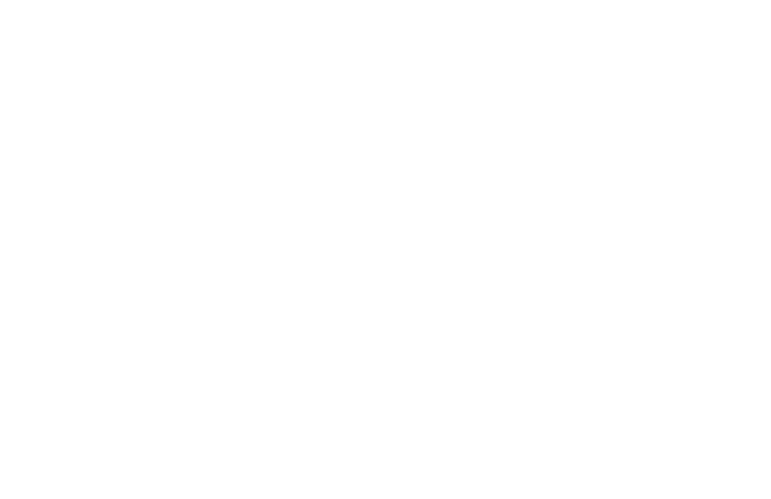
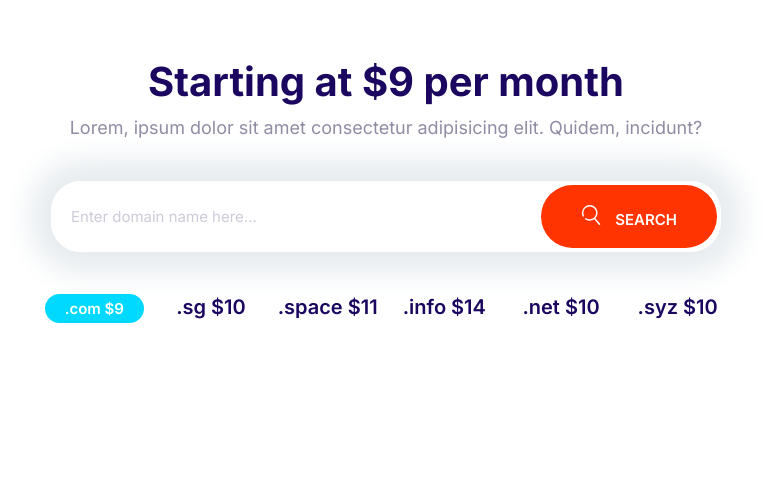
Before and after one commit to aphwong/moshify, a plain HTML site: page index.html in a window 1280 px wide. Shown: the whole page, without its empty margins (254-1025 px from the left). Drawn offline with Linux system fonts and the light colour scheme.

Commit message:
Build domain block

```diff
--- a/css/style.css
+++ b/css/style.css
@@ -207,6 +207,7 @@ a {
   white-space: nowrap;
   text-align: center;
   margin: 1rem 0;
+  outline: 0;
 }
 
 .btn--primary {
@@ -257,6 +258,12 @@ a {
   padding-right: 6rem;
 }
 
+.btn .icon {
+  width: 2rem;
+  height: 2rem;
+  margin-right: 1rem;
+}
+
 @media screen and (min-width: 1024px) {
   .btn {
     font-size: 1.5rem;
@@ -286,7 +293,7 @@ a {
 .input-group .input {
   border: 0;
   flex-grow: 1;
-  padding: 1.5rem 1rem;
+  padding: 1.5rem 2rem;
 }
 
 .input-group .btn {
@@ -695,3 +702,28 @@ a {
     padding-top: 0;
   }
 }
+
+/* Domain Blocks */
+.block-domain .input-group {
+  box-shadow: 0 0 30px 20px #e6ebee;
+  border: 0;
+  margin: 4rem auto;
+  max-width: 67rem;
+}
+
+.block-domain__prices {
+  display: grid;
+  grid-template-columns: repeat(3, 1fr);
+  grid-template-rows: repeat(2, 6rem);
+  font-size: 2rem;
+  font-weight: 600;
+  justify-items: center;
+}
+
+@media screen and (min-width: 768px) {
+  .block-domain__prices {
+    grid-template-columns: repeat(auto-fit, minmax(10rem, 1fr));
+    max-width: 70rem;
+    margin: 0 auto;
+  }
+}
--- a/index.html
+++ b/index.html
@@ -15,6 +15,36 @@
     <link rel="stylesheet" href="css/style.css" />
   </head>
   <body>
+    <secion class="block container block-domain">
+      <header class="block__header">
+        <h2>Starting at $9 per month</h2>
+        <p>
+          Lorem, ipsum dolor sit amet consectetur adipisicing elit. Quidem,
+          incidunt?
+        </p>
+      </header>
+      <div class="input-group">
+        <input
+          type="text"
+          class="input"
+          placeholder="Enter domain name here..."
+        />
+        <button class="btn btn--acent">
+          <svg class="icon icon--white">
+            <use xlink:href="images/sprite.svg#search"></use>
+          </svg>
+          Search
+        </button>
+      </div>
+      <ul class="list block-domain__prices">
+        <li><span class="badge badge--secondary">.com $9</span></li>
+        <li>.sg $10</li>
+        <li>.space $11</li>
+        <li>.info $14</li>
+        <li>.net $10</li>
+        <li>.syz $10</li>
+      </ul>
+    </secion>
     <script src="js/main.js"></script>
   </body>
 </html>
```
Also changed, not shown: components/domainBlocks.html (added, +26 -0 lines), components/inputGroups.html (+1 -5 lines).
